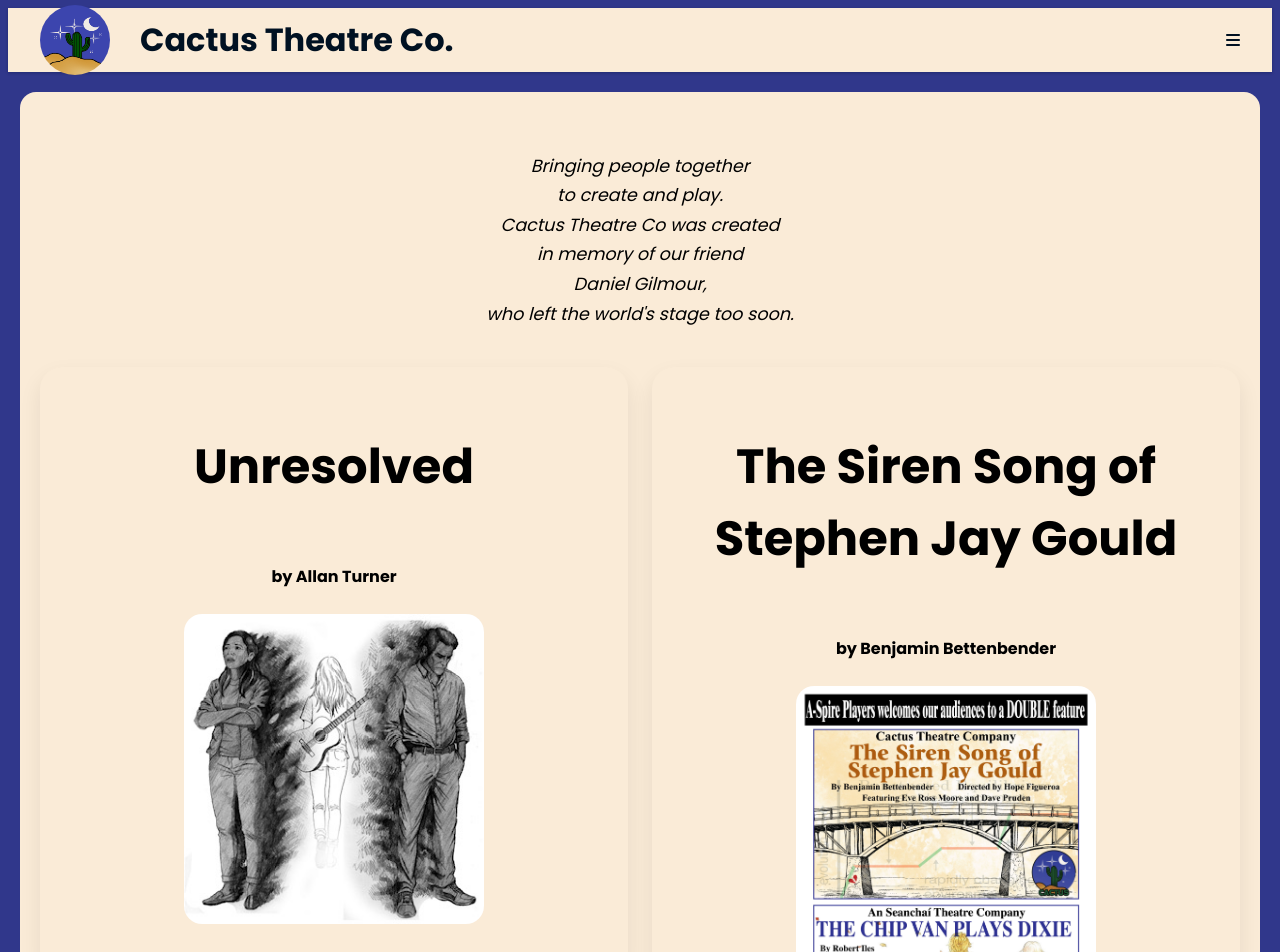
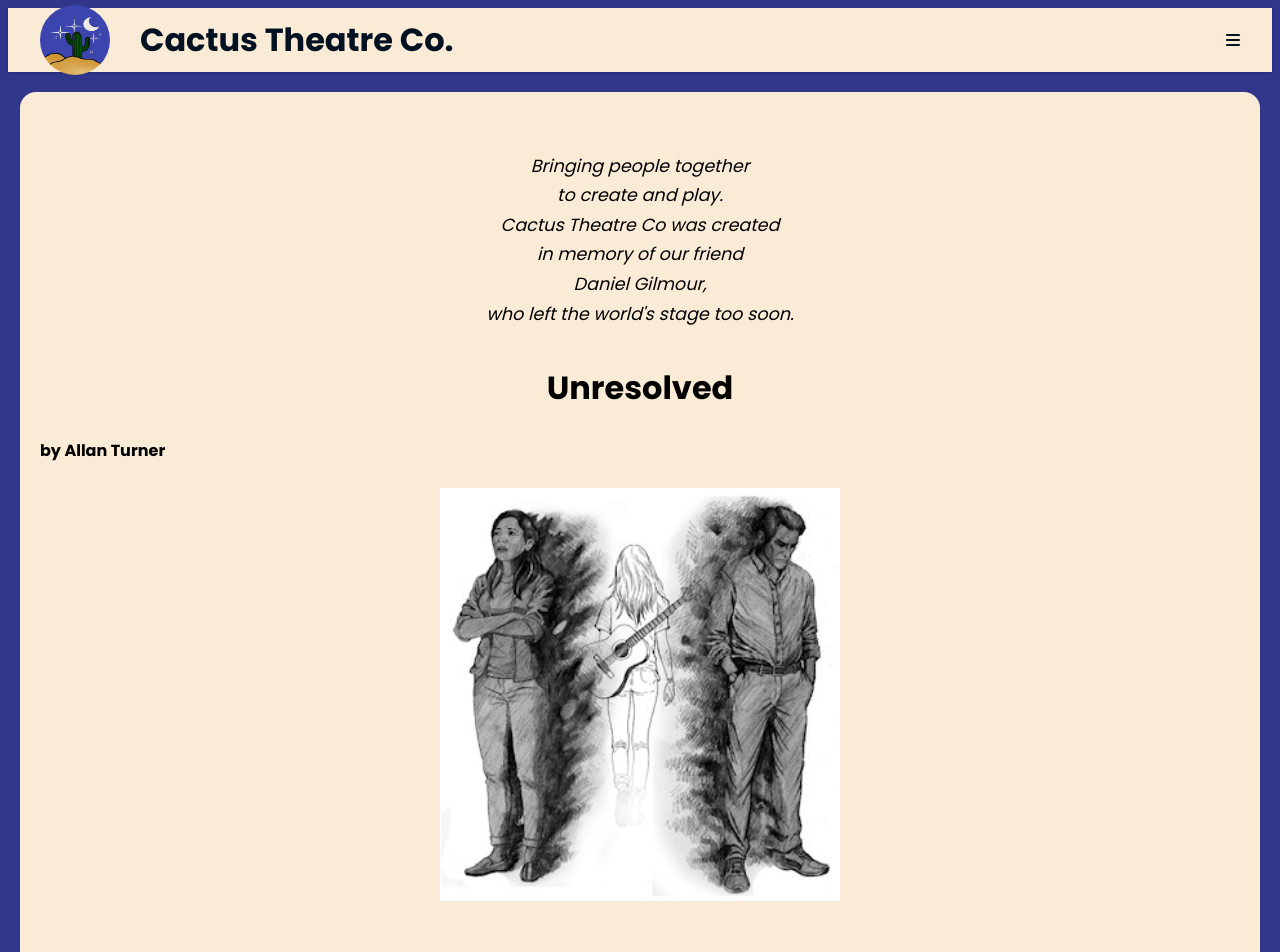
Before and after one commit to dave-sommerville/cactus-2.0, a React (Create React App) app: page / in a window 1280 px wide. Shown: the top 952 px of the page. Built offline with nearby package versions, Linux system fonts and the light colour scheme.

Commit message:
Removed clickable dashbaord

```diff
--- a/src/DAL/ShowList.js
+++ b/src/DAL/ShowList.js
@@ -6,7 +6,7 @@
 import sssjgPoster from '../media/graphics/poster.jpg';
 import sssjgAllStaff from '../media/graphics/cast-photo.jpg';
 import unresolvedPoster from '../media/graphics/Unresolved Graphic.jpg';
-import sssjgPosterGimli from '../media/graphics/New Graphic for SSSJG.JPG';
+import sssjgPosterGimli from '../media/graphics/New Graphic for SSSJG.jpg';
 import unresolvedAllStaff from '../media/graphics/Unresolved Cast and Crew.jpg';
 
 const Cactus = new Show(
--- a/src/components/Program.js
+++ b/src/components/Program.js
@@ -1,11 +1,8 @@
 import React, { useState, useRef } from 'react';
 import PersonProfile from '../components/PersonProfile';
 
-const Program = ({ showModel, displayMode = 'default' }) => {
+const Program = ({ showModel}) => {
   const currentShow = showModel;
-  const isActive = displayMode === 'active';
-  const isInactive = displayMode === 'inactive';
-  const isCompact = displayMode === 'default';
 
   // Logic for toggling the Cast and Crew blocks
   const [isCastOpen, setIsCastOpen] = useState(false);
@@ -50,23 +47,18 @@
     }));
   };
 
-  const programMode = isActive ? 'program active' : isInactive ? 'program inactive' : 'program compact';
-
   return (
     <main>
-      <section className={programMode}>
+      <section>
         <h2>{currentShow.title}</h2>
         <h4>by {currentShow.author}</h4>
 
-        {!isInactive && (
           <div className="poster">
             {currentShow && currentShow.coverPhoto ? (
               <img src={currentShow.coverPhoto} alt={`Show Poster for ${currentShow.title}`} />
             ) : null}
           </div>
-        )}
 
-        {isActive && (
           <>
             <div className="program-wrapper">
               <div className="f-col fifty-w center">
@@ -157,7 +149,6 @@
               ))}
             </div>
           </>
-        )}
       </section>
     </main>
   );
--- a/src/css/app.css
+++ b/src/css/app.css
@@ -290,6 +290,9 @@
 	align-items: center;
 	margin-bottom: 25px;
 }
+.poster img {
+	width: 400px;
+}
 .memory-card {
 	width: min(100% - 30px, 400px);
 }
@@ -371,7 +374,7 @@
 	font-weight: 700;
 }
 
-.program {
+/* .program {
 	padding: 10px;
 	background-color: antiquewhite;
 	display: flex;
@@ -391,45 +394,38 @@
 	button {
 		margin: 0 auto;
 	}
+} */
+.program {
+	padding: 10px;
+	background-color: antiquewhite;
+	display: flex;
+	flex-direction: column;
+	align-items: center;
+	justify-content: center;
+	text-align: center;
+	h2, h4 {
+		text-align: center;
+	}
+	h2 {
+		font-size: 3rem;
+	}
+	button {
+		margin: 0 auto;
+	}
 }
 
-.program.active {
-	background-color: #fff8eb;
+.program-wrapper {
+	display: flex;
+	gap: 10px;
+	h3 {
+		text-align: center;
+	}
 }
-
-.program.compact {
-	padding: 24px 18px;
+main {
+	background-color: #faebd7;
+	align-items: center;
+	height: fit-content;
 }
-
-.program.inactive {
-	padding: 18px 14px;
-	background-color: #f3ede4;
-	opacity: 0.95;
-}
-
-.program.inactive h2 {
-	font-size: 2rem;
-}
-
-.program.inactive h4 {
-	font-size: 1rem;
-	margin-top: 0.4rem;
-	opacity: 0.8;
-}
-
-.program.compact .program-wrapper,
-.program.compact .bio-wrapper,
-.program.compact .button-wrapper,
-.program.compact figure,
-.program.compact .cast,
-.program.compact .crew {
-	display: none;
-}
-
-.program.inactive .poster {
-	display: none;
-}
-
 .program .poster {
 	/* margin: 18px 0 10px; */
 	transition: all 0.4s ease;
@@ -441,10 +437,8 @@
 	border-radius: 18px;
 }
 
-.program.active .poster img {
-	max-height: 520px;
-}
 
+/*
 .show-panels {
 	display: flex;
 	gap: 24px;
@@ -454,9 +448,7 @@
 	margin-top: 30px;
 }
 
-.show-panels.show-active {
-	flex-direction: column;
-}
+
 
 .show-section {
 	flex: 1;
@@ -476,13 +468,8 @@
 
 .show-section.inactive {
 	opacity: 0.9;
-}
+} */
 
-@media (max-width: 980px) {
-	.show-panels {
-		flex-direction: column;
-	}
-}
 .epithet {
 	text-align: center;
 	width: 100%;
--- a/src/pages/SplashPage.js
+++ b/src/pages/SplashPage.js
@@ -4,12 +4,6 @@
 import '../css/app.css';
 
 const SplashPage = () => {
-  const [activeShowId, setActiveShowId] = useState(null);
-
-  const handleShowClick = (showId) => {
-    setActiveShowId((prev) => (prev === showId ? null : showId));
-  };
-
   return (
     <div className="splash-container container">
       <div className="epithet">
@@ -20,31 +14,17 @@
         <p>Daniel Gilmour,</p>
         <p>who left the world's stage too soon.</p>
       </div>
-      <div className={`show-panels ${activeShowId ? 'show-active' : ''}`}>
-        <section
-          role="button"
-          tabIndex={0}
-          className={`show-section ${activeShowId === 'one' ? 'active' : activeShowId ? 'inactive' : 'default'}`}
-          onClick={() => handleShowClick('one')}
-        >
+        <section>
           <Program
             showModel={Unresolved}
-            displayMode={activeShowId === 'one' ? 'active' : activeShowId ? 'inactive' : 'default'}
           />
         </section>
-        <section
-          role="button"
-          tabIndex={0}
-          className={`show-section ${activeShowId === 'two' ? 'active' : activeShowId ? 'inactive' : 'default'}`}
-          onClick={() => handleShowClick('two')}
-        >
+        <section>
           <Program
             showModel={sssjgGimli}
-            displayMode={activeShowId === 'two' ? 'active' : activeShowId ? 'inactive' : 'default'}
           />
         </section>
       </div>
-    </div>
   );
 };
 
```
